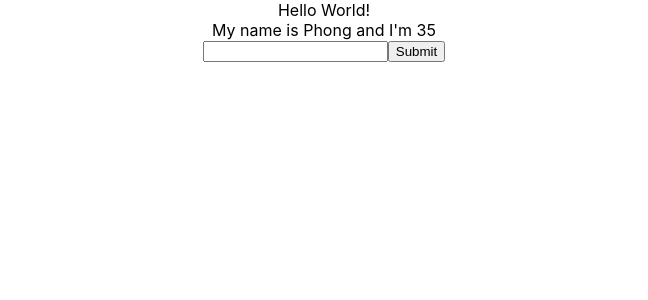
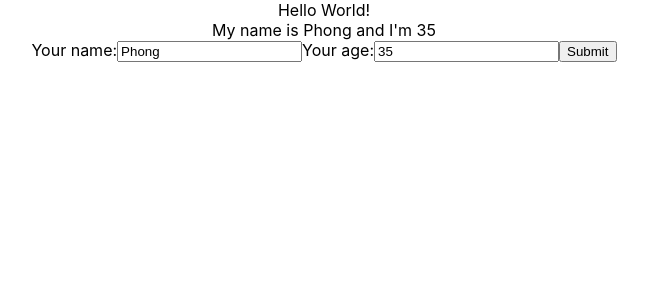
Before and after one commit to PhongNguyenwm/re-reactjs, a React (Create React App) app: page / in a window 1280 px wide. Shown: the top 300 px of the page, without its empty margins (316-964 px from the left). Built offline with nearby package versions, Linux system fonts and the light colour scheme.

Commit message:
video #22 nesting

```diff
--- a/src/components/MyComponent.js
+++ b/src/components/MyComponent.js
@@ -1,55 +1,11 @@
 import React from "react";
+import UserInfo from "./UserInfo";
 
 class MyComponent extends React.Component {
-  state = {
-    name: "Phong",
-    address: "HCM",
-    age: 35,
-  };
-
-  handleClick(event) {
-    // console.log("click my button");
-    // console.log(event);
-    console.log(`My name is ${this.state.name}`);
-
-    this.setState({
-      name: "Yên",
-      age: Math.floor(Math.random() * 100 + 1),
-    });
-  }
-
-  handleOnMouseOver(event) {
-    // console.log(event);
-  }
-
-  handleOnChange = (event) => {
-    this.setState({
-      name: event.target.value,
-    });
-  };
-
-  handleOnSubmit = (event) => {
-    event.preventDefault();
-    console.log(this.state);
-  };
-
   render() {
     return (
       <div>
-        My name is {this.state.name} and I'm {this.state.age}
-        <form
-          onSubmit={(event) => {
-            this.handleOnSubmit(event);
-          }}
-        >
-          <input
-            type="text"
-            onChange={(event) => {
-              this.handleOnChange(event);
-            }}
-          />
-          <button>Submit</button>
-        </form>
+        <UserInfo />
       </div>
     );
   }
--- /dev/null
+++ b/src/components/UserInfo.js
@@ -0,0 +1,64 @@
+import React, { Component } from "react";
+
+export default class UserInfo extends Component {
+  state = {
+    name: "Phong",
+    address: "HCM",
+    age: 35,
+  };
+
+  handleOnChange = (event) => {
+    this.setState({
+      name: event.target.value,
+    });
+  };
+
+  handleOnSubmit = (event) => {
+    event.preventDefault();
+    console.log(this.state);
+  };
+
+  handleChangeName = (event) => {
+    this.setState({ name: event.target.value });
+  };
+
+  handleChangeAge = (event) => {
+    this.setState({
+      age: parseInt(event.target.value),
+    });
+  };
+  render() {
+    return (
+      <div>
+        My name is {this.state.name} and I'm {this.state.age}
+        <form
+          onSubmit={(event) => {
+            this.handleOnSubmit(event);
+          }}
+        >
+          <label>
+            Your name:
+            <input
+              value={this.state.name}
+              type="text"
+              onChange={(event) => {
+                this.handleChangeName(event);
+              }}
+            />
+          </label>
+          <label>
+            Your age:
+            <input
+              value={this.state.age}
+              type="text"
+              onChange={(event) => {
+                this.handleChangeAge(event);
+              }}
+            />
+          </label>
+          <button>Submit</button>
+        </form>
+      </div>
+    );
+  }
+}
```
